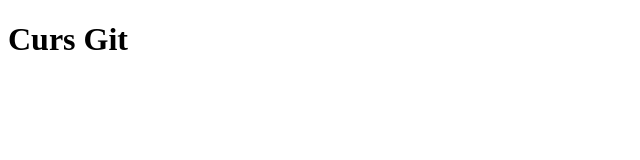
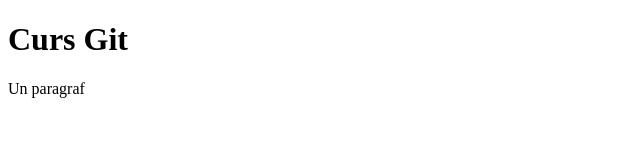
Before and after one commit to AlessandraOrban/Proiect-GIT, a plain HTML site: page index.html in a window 1280 px wide. Shown: the full height of the page, 0-640 px from the left. Drawn offline with Linux system fonts and the light colour scheme.

Commit message:
Adaugare paragraf

```diff
--- a/index.html
+++ b/index.html
@@ -7,5 +7,6 @@
 </head>
 <body>
     <h1>Curs Git</h1>
+    <p>Un paragraf</p>
 </body>
 </html>
```
